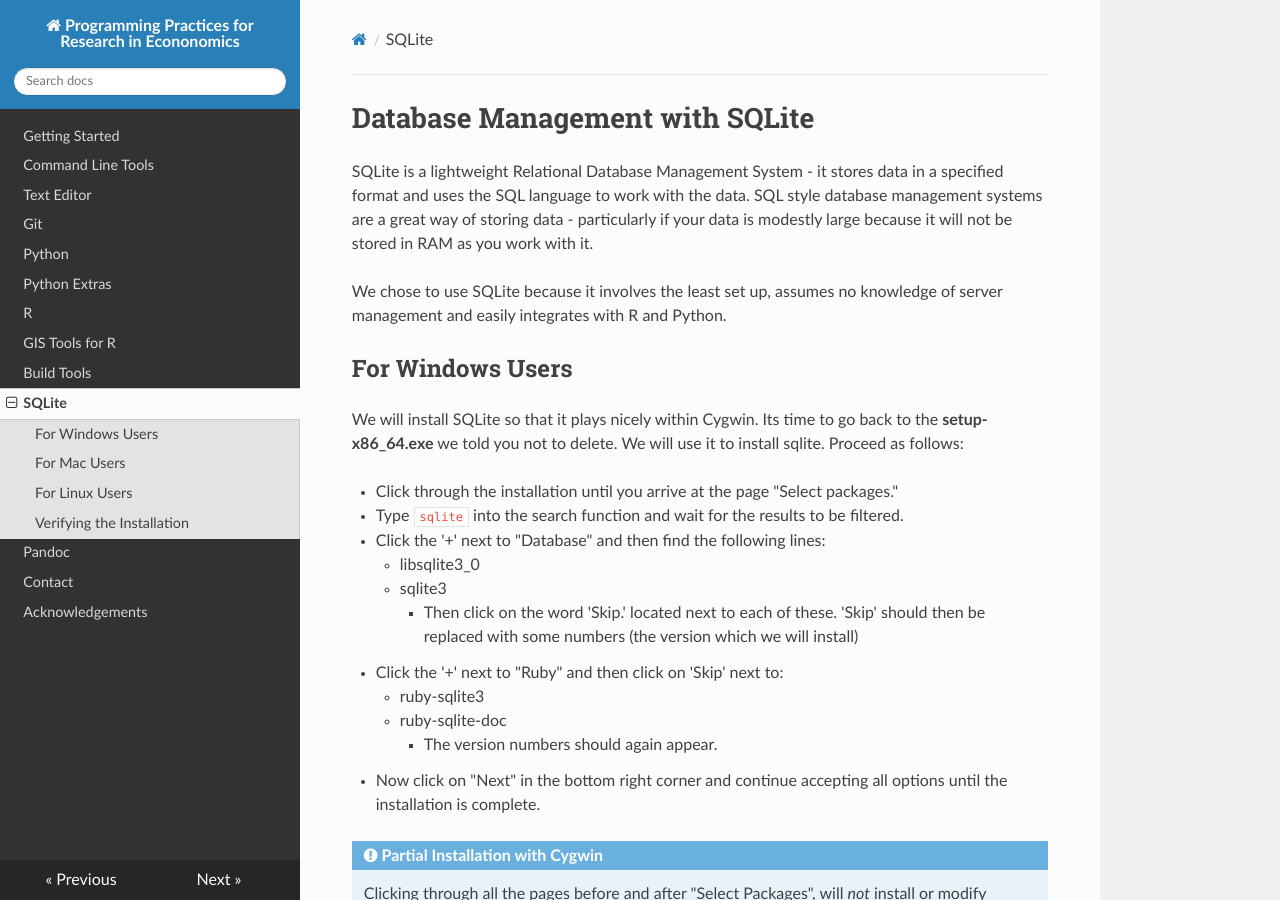
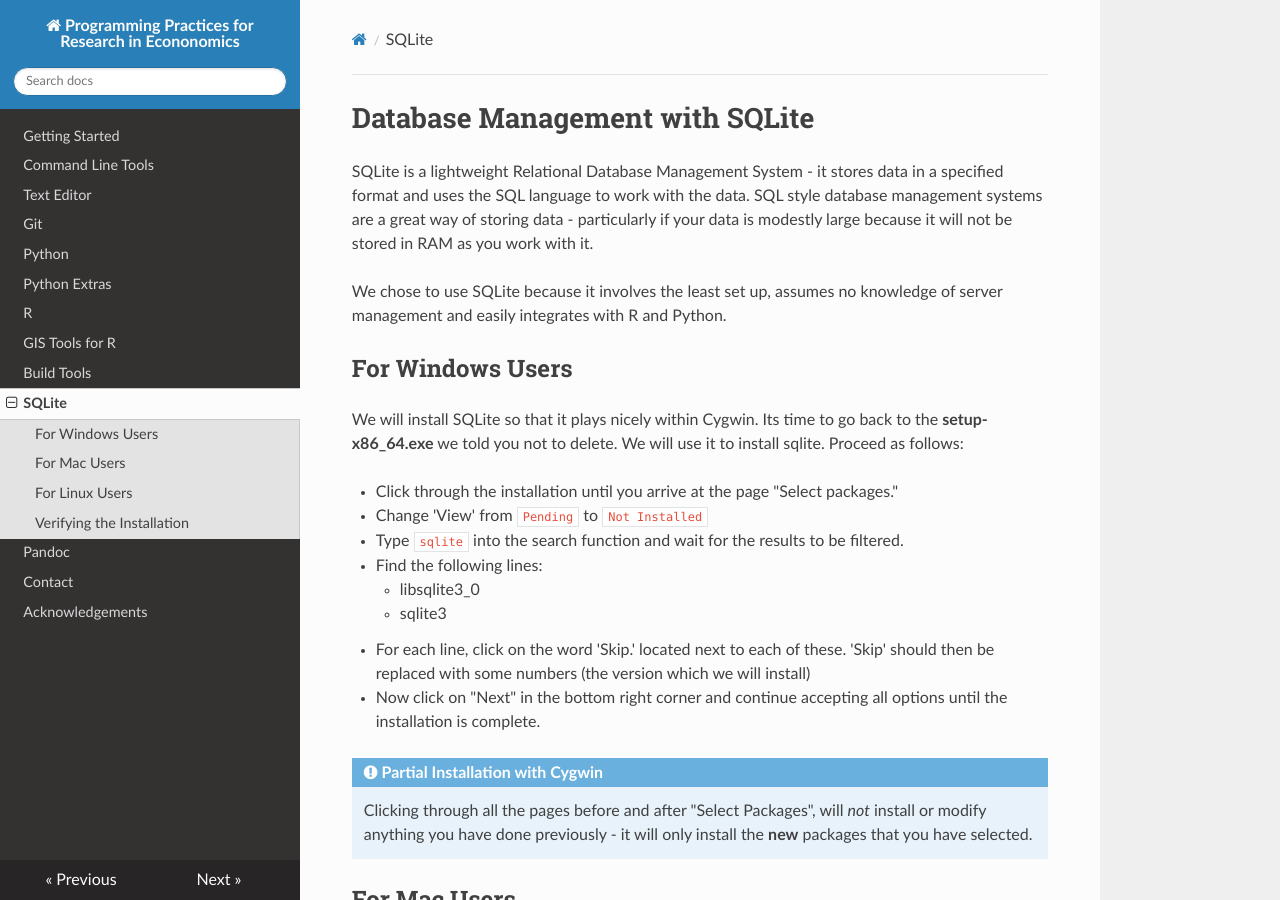
Before and after one commit to pp4rs/DEPRECATED-installation-guide, an MkDocs documentation site: the page built from docs/sqlite.md, in a window 1280 px wide and 900 px high. Built offline with MkDocs 1.6.1, drawn with Linux system fonts in a browser that asks for light colours; nearby versions of some CDN libraries; old or Windows-style settings are respelled for this version of MkDocs.

Commit message:
update windows/cygwin sqlite install instruction to be simpler

```diff
--- a/docs/sqlite.md
+++ b/docs/sqlite.md
@@ -13,15 +13,12 @@
 Proceed as follows:
 
 *   Click through the installation until you arrive at the page "Select packages."
+*   Change 'View' from `Pending` to `Not Installed`
 *   Type `sqlite` into the search function and wait for the results to be filtered.
-*   Click the '+' next to "Database" and then find the following lines:
+*   Find the following lines:
     +   libsqlite3_0
     +   sqlite3
-        *   Then click on the word 'Skip.' located next to each of these. 'Skip' should then be replaced with some numbers (the version which we will install)
-*   Click the '+' next to "Ruby" and then click on 'Skip' next to:
-    *   ruby-sqlite3
-    *   ruby-sqlite-doc
-        *   The version numbers should again appear.
+*   For each line, click on the word 'Skip.' located next to each of these. 'Skip' should then be replaced with some numbers (the version which we will install)
 *   Now click on "Next" in the bottom right corner and continue accepting all options until the installation is complete.
 
 !!! success "Partial Installation with Cygwin"
```
